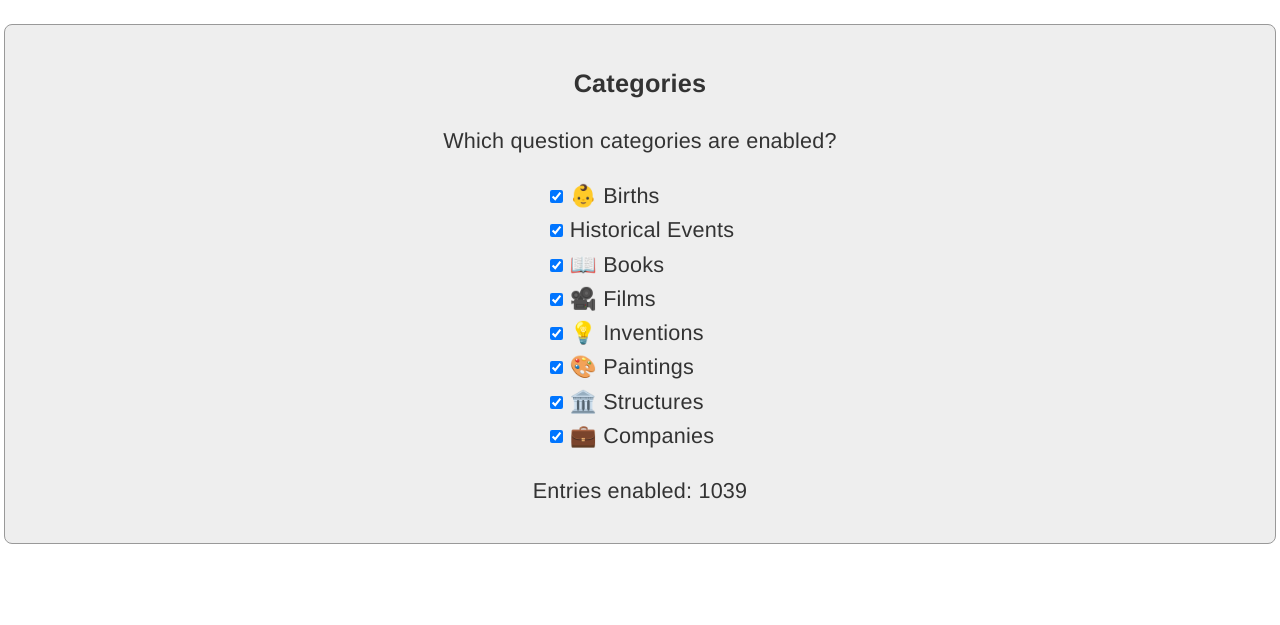
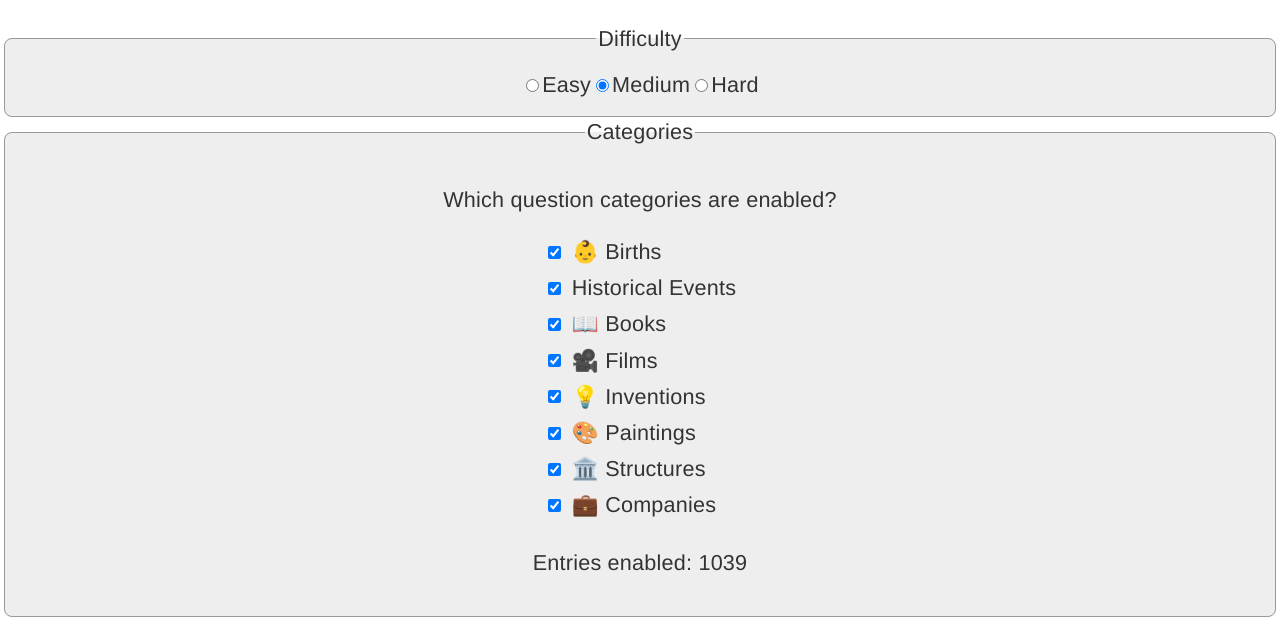
Before and after one commit to alefore/estimate, a website with bundled scripts: page index.html in a window 1280 px wide. Both pictures are taken after a click on the button "Show settings dialogue.". Shown: the part 202-827 px from the top of the page. Before the commit the page ends 800 px from the top, so only its background shows below. Built offline with nearby package versions, Linux system fonts and the light colour scheme.

Commit message:
Start adding Difficulty toggle (no-op for now).

```diff
--- a/src/category.ts
+++ b/src/category.ts
@@ -1,3 +1,6 @@
+import {Computed, Signal} from './listener.js';
+import {UnitEntry} from './question.js';
+
 export enum Category {
   Birth = 'Births',
   HistoricalEvent = 'Historical Events',
@@ -29,3 +32,54 @@ export function emojiForCategory(category: Category): string {
       return '💼';
   }
 }
+
+
+export function createCategoryFilter(
+    categorySignals: ReadonlyMap<Category, Signal<boolean>>,
+    enabledEntries: Computed<UnitEntry[]>): HTMLFieldSetElement {
+  const fieldset = Object.assign(
+      document.createElement('fieldset'), {classList: 'content-block'});
+
+  fieldset.append(
+      Object.assign(
+          document.createElement('legend'), {textContent: 'Categories'}),
+      Object.assign(
+          document.createElement('p'),
+          {textContent: 'Which question categories are enabled?'}));
+
+  const categoryList = fieldset.appendChild(Object.assign(
+      document.createElement('div'), {id: 'settings-categories'}));
+
+  Object.values(Category).forEach((value) => {
+    const row = categoryList.appendChild(Object.assign(
+        document.createElement('div'), {className: 'category-row'}));
+    const signal = categorySignals.get(value)!;
+    const id = `setting-category-${value}`;
+    const checkbox =
+        row.appendChild(Object.assign(document.createElement('input'), {
+          type: 'checkbox',
+          id: id,
+          checked: signal.value,
+          onchange: () => {
+            signal.value = checkbox.checked
+          }
+        }));
+    row.append(Object.assign(
+        document.createElement('label'),
+        {textContent: `${emojiForCategory(value)} ${value}`, htmlFor: id}));
+  });
+
+  const summary = fieldset.appendChild(document.createElement('p'));
+  new Computed(() => {
+    const count = enabledEntries.value.length;
+    summary.textContent = count === 0 ?
+        'Warning: All categories are disabled. This setting will be ignored.' :
+        `Entries enabled: ${count}`;
+    if (count === 0)
+      summary.classList.add('warning');
+    else
+      summary.classList.remove('warning');
+  }).alwaysFresh();
+
+  return fieldset;
+}
--- /dev/null
+++ b/src/difficulty.ts
@@ -0,0 +1,41 @@
+import {Signal} from './listener.js';
+
+export type Difficulty = 'easy'|'medium'|'hard';
+
+const DIFFICULTIES: ReadonlyArray<Difficulty> = ['easy', 'medium', 'hard'];
+
+const LABELS: Record<Difficulty, string> = {
+  easy: 'Easy',
+  medium: 'Medium',
+  hard: 'Hard',
+};
+
+export function createDifficultySelector(
+    initial: Difficulty,
+    outputSignal: Signal<Difficulty>): HTMLFieldSetElement {
+  const fieldset = Object.assign(
+      document.createElement('fieldset'), {className: 'content-block'});
+
+  const legend = fieldset.appendChild(Object.assign(
+      document.createElement('legend'), {textContent: 'Difficulty'}));
+
+  DIFFICULTIES.forEach((difficulty) => {
+    const label = fieldset.appendChild(document.createElement('label'));
+
+    const input =
+        label.appendChild(Object.assign(document.createElement('input'), {
+          type: 'radio',
+          name: 'difficulty',
+          value: difficulty,
+          checked: difficulty === initial,
+          onchange: () => {
+            if (input.checked) outputSignal.value = difficulty;
+          },
+        }));
+
+    label.appendChild(Object.assign(
+        document.createElement('span'), {textContent: LABELS[difficulty]}));
+  });
+
+  return fieldset;
+}
--- a/src/main.ts
+++ b/src/main.ts
@@ -1,7 +1,8 @@
 import {Book, books} from './books.js';
 import {emojiButton} from './button.js';
-import {Category, emojiForCategory} from './category.js';
+import {Category, createCategoryFilter, emojiForCategory} from './category.js';
 import {companies, Company} from './companies.js';
+import {createDifficultySelector, type Difficulty} from './difficulty.js';
 import {FamousBirth, famousBirths} from './famous_persons.js';
 import {Film, films} from './films.js';
 import {HistoricalEvent, historicalEvents} from './historical_events.js';
@@ -83,7 +84,7 @@ class App {
   readonly gameDiv = Object.assign(document.createElement('div'), {id: 'game'});
   readonly settingsDiv =
       Object.assign(document.createElement('div'), {id: 'settings'});
-  readonly categorySignals: ReadonlyMap<Category, Signal<Boolean>> =
+  readonly categorySignals: ReadonlyMap<Category, Signal<boolean>> =
       new Map(Object.values(Category).map(
           (value) => [value, new Signal<boolean>(true)]));
   readonly enabledEntries: Computed<UnitEntry[]> = new Computed(
@@ -131,49 +132,11 @@ class App {
     this.settingsDiv.append(
         Object.assign(document.createElement('h2'), {textContent: 'Settings'}));
 
-    const settingsCategory = Object.assign(
-        document.createElement('div'), {classList: 'content-block'});
-    this.settingsDiv.append(settingsCategory);
+    this.settingsDiv.append(
+        createDifficultySelector('medium', new Signal<Difficulty>('medium')));
 
-    settingsCategory.append(
-        Object.assign(
-            document.createElement('h3'), {textContent: 'Categories'}),
-        Object.assign(
-            document.createElement('p'),
-            {textContent: 'Which question categories are enabled?'}));
-    const categoryTable = settingsCategory.appendChild(Object.assign(
-        document.createElement('table'), {id: 'settings-categories'}));
-    Object.values(Category).forEach((value) => {
-      const row = categoryTable.appendChild(document.createElement('tr'));
-      const id = `setting-category-${value}`;
-      const checkbox = row.appendChild(document.createElement('td'))
-                           .appendChild(Object.assign(
-                               document.createElement('input'),
-                               {type: 'checkbox', id: id, checked: true}));
-      const signal = this.categorySignals.get(value)!;
-      checkbox.addEventListener('change', () => {
-        signal.value = checkbox.checked;
-      });
-      row
-          .appendChild(Object.assign(
-              document.createElement('td'), {id: 'settings-categories-name'}))
-          .append(Object.assign(document.createElement('label'), {
-            textContent: `${emojiForCategory(value)} ${value}`,
-            htmlFor: id,
-          }));
-    });
-
-    const summary = settingsCategory.appendChild(document.createElement('p'));
-    new Computed(() => {
-      const count = this.enabledEntries.value.length;
-      summary.textContent = count === 0 ?
-          'Warning: All categories are disabled. This setting will be ignored.' :
-          `Entries enabled: ${count}`;
-      if (count === 0)
-        summary.classList.add('warning');
-      else
-        summary.classList.remove('warning');
-    }).alwaysFresh();
+    this.settingsDiv.append(
+        createCategoryFilter(this.categorySignals, this.enabledEntries));
   }
 
   show(div: HTMLDivElement) {
--- a/style.css
+++ b/style.css
@@ -167,7 +167,17 @@ table {
   margin-right: auto;
 }
 
-td#settings-categories-name {
+.category-row {
+  display: flex;
+  align-items: center;
+  gap: 8px;
+  margin-bottom: 6px;
+}
+
+#settings-categories {
+  display: inline-flex;
+  flex-direction: column;
+  margin: 0 auto;
   text-align: left;
 }
 
```
